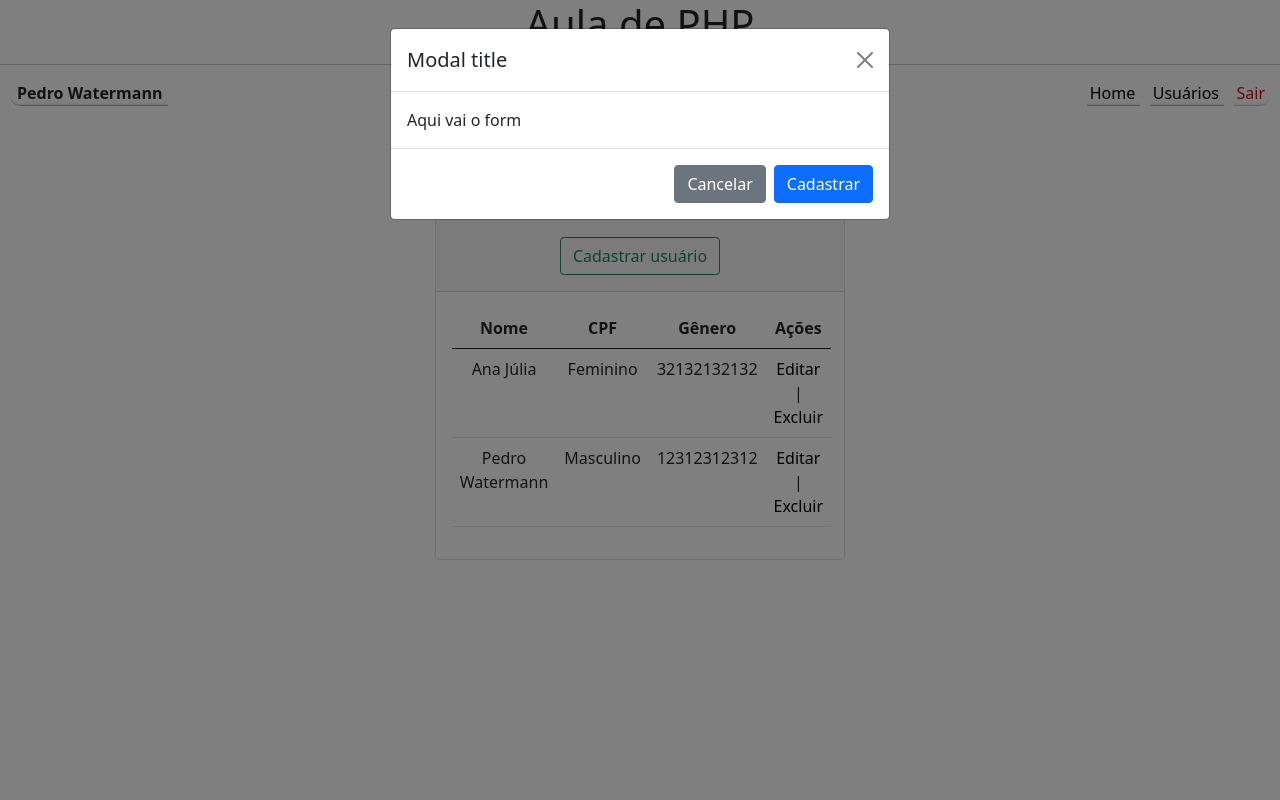
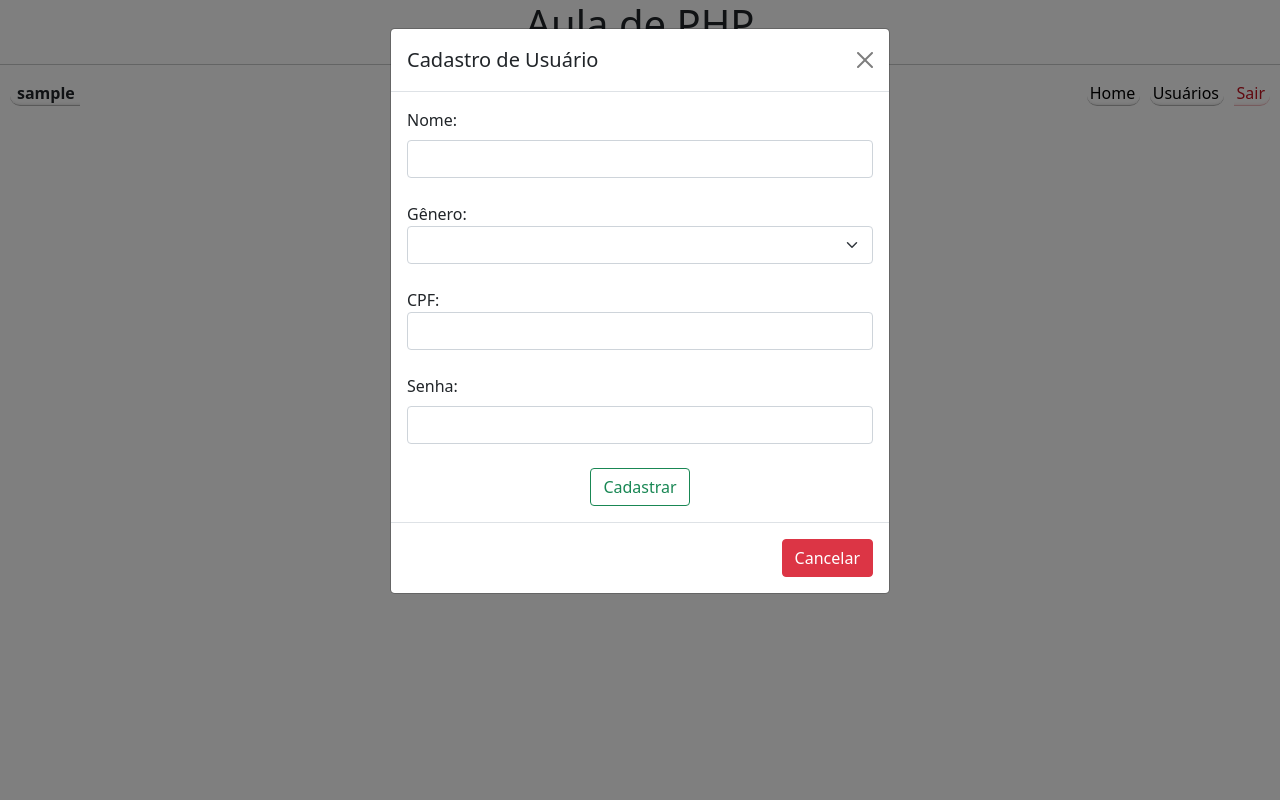
Before and after one commit to PedroWatermann/aulaPhp, a PHP site: page /usuario.php in a window 1280 px wide, after a click on "Cadastrar usuário". Run offline with PHP 8.4, Linux system fonts and the light colour scheme; a user stored in the database is signed in; data comes from the database, SQL or seed files in the repository.

Commit message:
aULA 23/01/25

```diff
--- a/aula/style/nav.css
+++ b/aula/style/nav.css
@@ -18,9 +18,26 @@
 }
 
 nav a {
+    border-radius: 10px;
     border-bottom: 1px solid rgba(0, 0, 0, 0.3);
     padding: 0 5px 0 2.5px;
     box-shadow: inset 0 -4px 4px -5px rgba(0, 0, 0, 0.3);
+    transition: -webkit-box-shadow 1s ease;
+    transition: -moz-box-shadow 1s ease;
+    transition: box-shadow 1s ease;
+}
+
+nav a:hover {
+    -webkit-box-shadow: 0px 0px 10px 0px rgba(0, 50, 0, 1);
+    -moz-box-shadow: 0px 0px 10px 0px rgba(0, 50, 0, 1);
+    box-shadow: 0px 0px 10px 0px rgba(0, 50, 0, 1);
+}
+
+nav a#sair:hover {
+    border-radius: 10px;
+    -webkit-box-shadow: 0px 0px 10px 0px rgba(50, 0, 0, 1);
+    -moz-box-shadow: 0px 0px 10px 0px rgba(50, 0, 0, 1);
+    box-shadow: 0px 0px 10px 0px rgba(50, 0, 0, 1);
 }
 
 #sair {
--- a/aula/usuario.php
+++ b/aula/usuario.php
@@ -94,15 +94,33 @@
         <div class="modal-dialog">
             <div class="modal-content">
                 <div class="modal-header">
-                    <h5 class="modal-title" id="exampleModalLabel">Modal title</h5>
+                    <h5 class="modal-title" id="exampleModalLabel">Cadastro de Usuário</h5>
                     <button type="button" class="btn-close" data-bs-dismiss="modal" aria-label="Close"></button>
                 </div>
                 <div class="modal-body">
-                    Aqui vai o form
+                    <form action="cadusuario.php" method="post">
+                        <label for="nome" class="form-label">Nome:</label>
+                        <input type="text" name="nome" id="nome" class="form-control" required><br>
+
+                        <label for="genero">Gênero:</label>
+                        <select name="genero" id="genero" class="form-select">
+                            <option value="" disabled selected></option>
+                            <option value="masculino">Masculino</option>
+                            <option value="feminino">Feminino</option>
+                            <option value="outro">Outro</option>
+                        </select><br>
+
+                        <label for="cpf">CPF:</label>
+                        <input type="text" name="cpf" id="cpf" class="form-control" required><br>
+
+                        <label for="senha" class="form-label">Senha:</label>
+                        <input type="password" name="senha" id="senha" class="form-control" required><br>
+
+                        <div class="text-center"><input type="submit" value="Cadastrar" class="btn btn-outline-success"></div>
+                    </form>
                 </div>
                 <div class="modal-footer">
-                    <button type="button" class="btn btn-secondary" data-bs-dismiss="modal">Cancelar</button>
-                    <button type="button" class="btn btn-primary">Cadastrar</button>
+                    <button type="button" class="btn btn-danger" data-bs-dismiss="modal">Cancelar</button>
                 </div>
             </div>
         </div>
```
Also changed, not shown: aula/cadusuario.php (added, +45 -0 lines), aula/login.php (+38 -0 lines).
